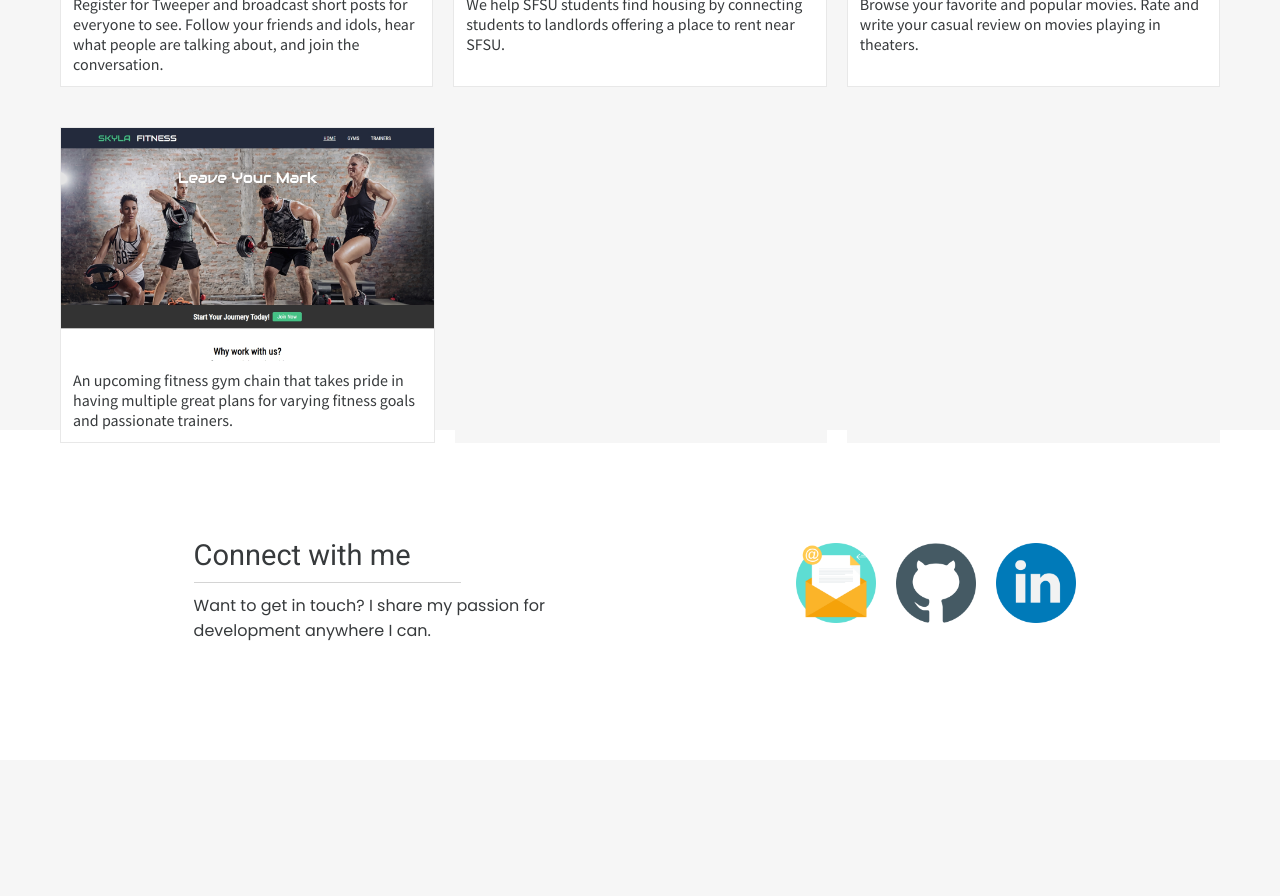
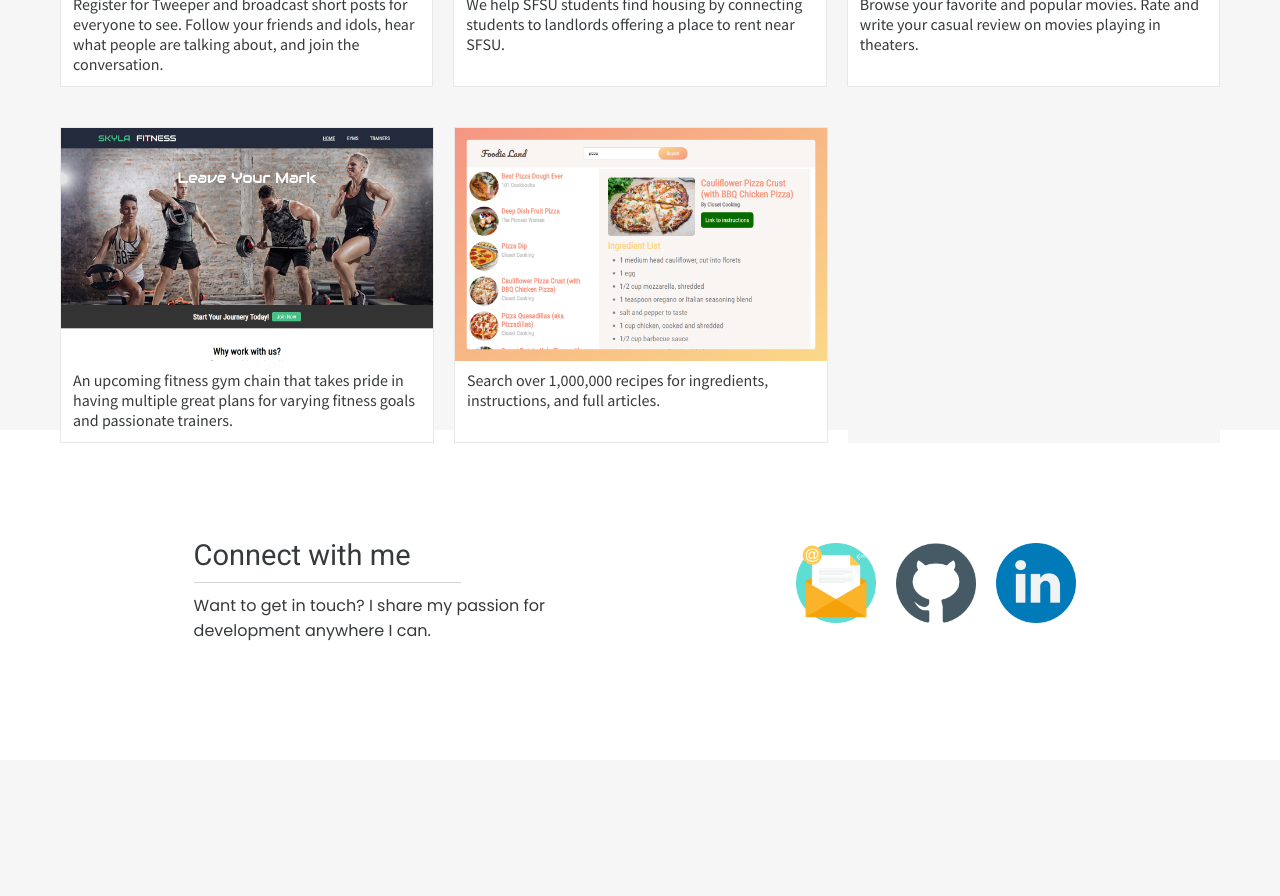
Before and after one commit to jsunga/portfolio, a React (Create React App) app: page / in a window 1280 px wide. Shown: the part 2380-3276 px from the top of the page. Built offline with nearby package versions, Linux system fonts and the light colour scheme.

Commit message:
add foodie land project

```diff
--- a/src/components/Projects.js
+++ b/src/components/Projects.js
@@ -5,6 +5,7 @@ import gator from './images/gator.png'
 import tweeper from './images/tweeper.png'
 import eye from './images/eye.png'
 import skyla from './images/skyla.jpg'
+import foodieland from './images/foodieland.png'
 
 const Body = styled.div`
   background-color: #f6f6f6;
@@ -192,7 +193,20 @@ export default class Projects extends Component {
                 </Description>
               </Card>
             </Col>
-            <Col className='wow fadeIn' data-wow-duration='1s' style={{backgroundColor: '#F6F6F6', border: 'none'}}>
+            <Col className='wow fadeIn' data-wow-duration='1s' data-wow-delay='.2s'>
+              <Card>
+                <a href="https://github.com/jsunga/Foodie-Land" target="_blank" rel="noopener noreferrer">
+                <ImageContainer>
+                  <Image src={foodieland} alt='thumbnail' />
+                  <Overlay>
+                    <Icon src={eye} alt='icon' />
+                  </Overlay>
+                </ImageContainer>
+                </a>
+                <Description>
+                  Search over 1,000,000 recipes for ingredients, instructions, and full articles.
+                </Description>
+              </Card>
             </Col>
             <Col className='wow fadeIn' data-wow-duration='1s' style={{backgroundColor: '#F6F6F6', border: 'none'}}>
             </Col>
```
Also changed, not shown: src/components/images/foodieland.png (added).
